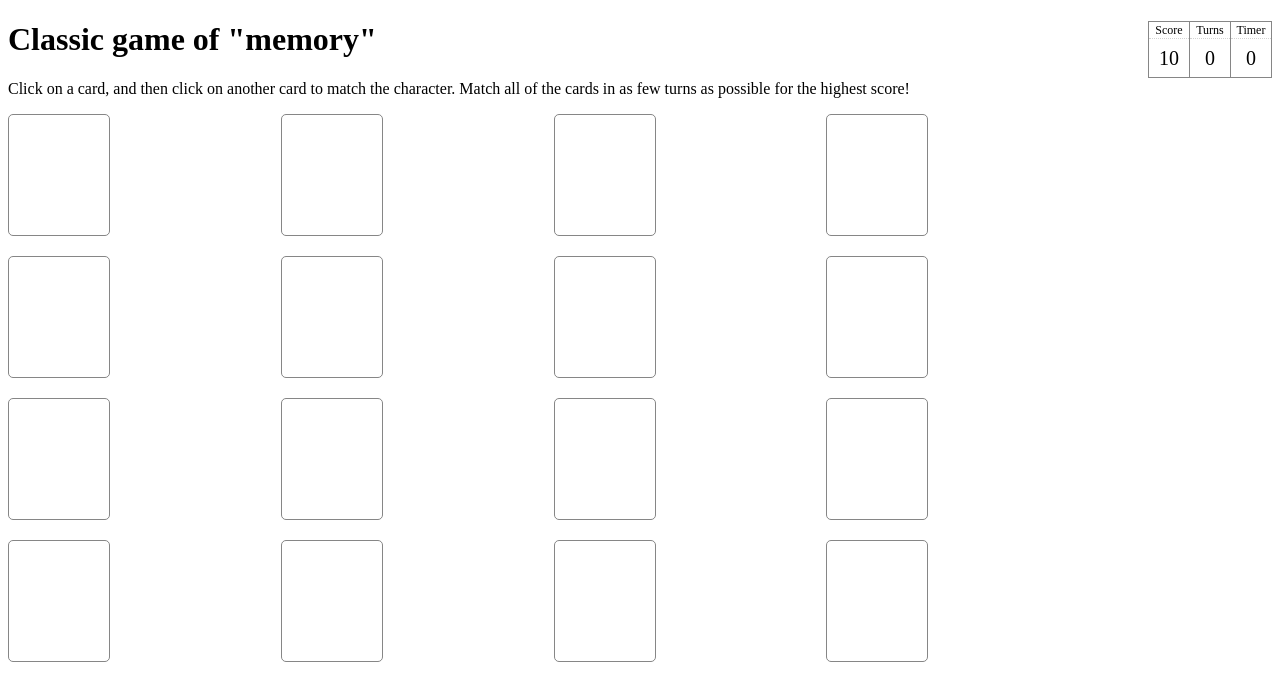
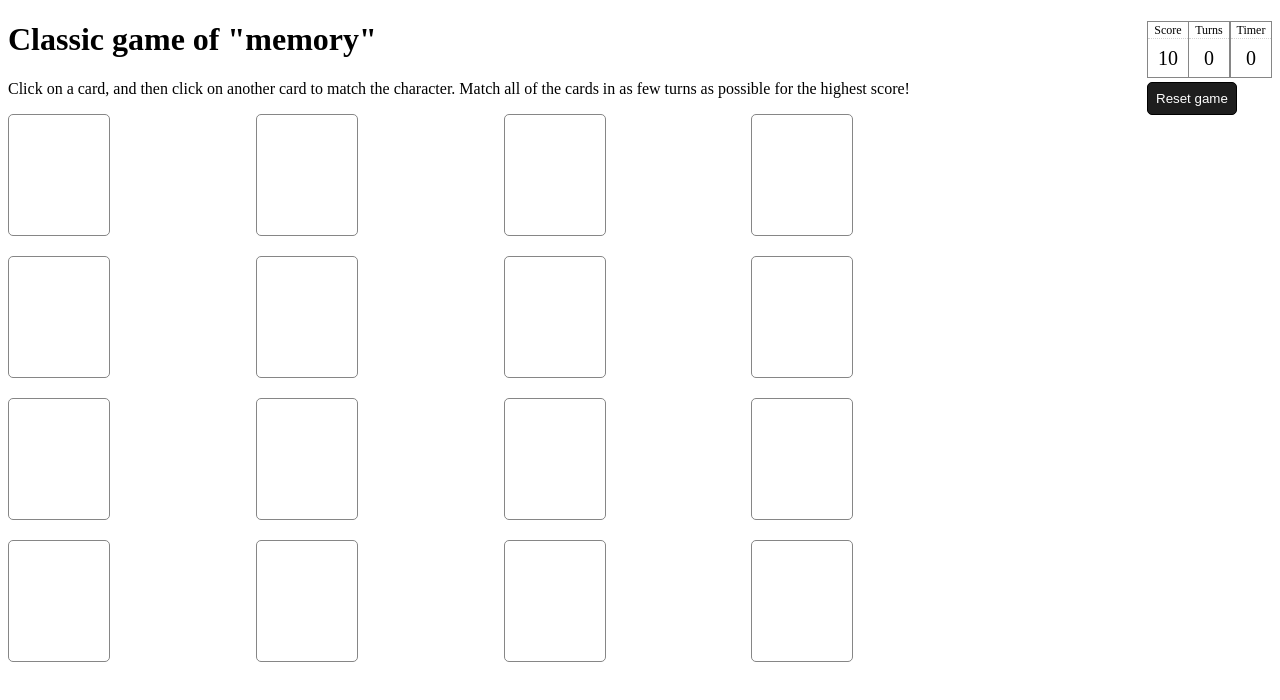
Before and after one commit to KatFarber/udacity-projects, a plain HTML site: page memory-game/index.html in a window 1280 px wide. Drawn offline with Linux system fonts and the light colour scheme.

Commit message:
Resubmitting Project with Bug Corrections

```diff
--- a/memory-game/index.html
+++ b/memory-game/index.html
@@ -25,6 +25,9 @@
 				<div class='title'>Timer</div>
 				<div id='timer-counter'></div>
 			</div>
+			<p>
+				<button id="mybutton">Reset game</button>
+			</p>
 		</aside>
 		<h1>Classic game of "memory"</h1>
 		<p>Click on a card, and then click on another card to match the character. Match all of the cards in as few turns as possible for the highest score!</p>
--- a/memory-game/main.css
+++ b/memory-game/main.css
@@ -98,6 +98,17 @@
 			backface-visibility: hidden;
 		}
 
+		#mybutton {
+			margin-top: 4px;
+			padding: 8px;
+			border: 1px solid #000;
+			background-color: #1e1e1e;
+			color: #fff;
+			border-radius: 5px;
+			cursor: pointer;
+
+		}
+
 /* Modal styles */
 .modal {
 	display: none;
--- a/memory-game/memory.js
+++ b/memory-game/memory.js
@@ -23,6 +23,11 @@
 	document.getElementById('resetGame').addEventListener( 'click', function() {
 		initialize();
 	});
+
+	document.getElementById('mybutton').addEventListener( 'click', function() {
+		clearInterval( currentGame.timerInterval );
+		initialize();
+	});
 }
 
 /**
@@ -40,6 +45,7 @@
 
 	document.getElementById('turns-counter').innerHTML = '0';
 	document.getElementById('timer-counter').innerHTML = '0';
+	document.getElementById('score-counter').innerHTML = '10';
 
 	/* Make sure the modal is not shown if we are starting a new game */
 	document.getElementById('modal').style.display = 'none';
@@ -84,6 +90,12 @@
  */
 function flipCard( event )
 {
+	/* Ignore duplicate clicks */
+	if( event.target.getAttribute('data-visible') == 'true' )
+	{
+		return;
+	}
+
 	/* First, update our counter */
 	currentGame.turns++;
 	document.getElementById('turns-counter').innerHTML = currentGame.turns;
```
